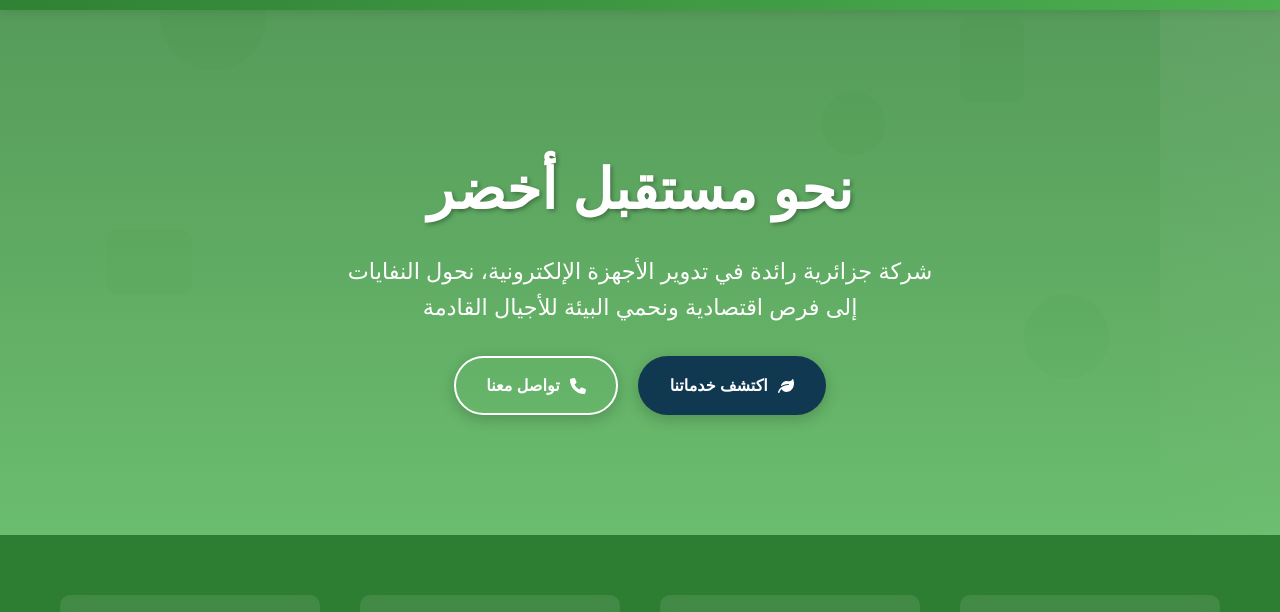
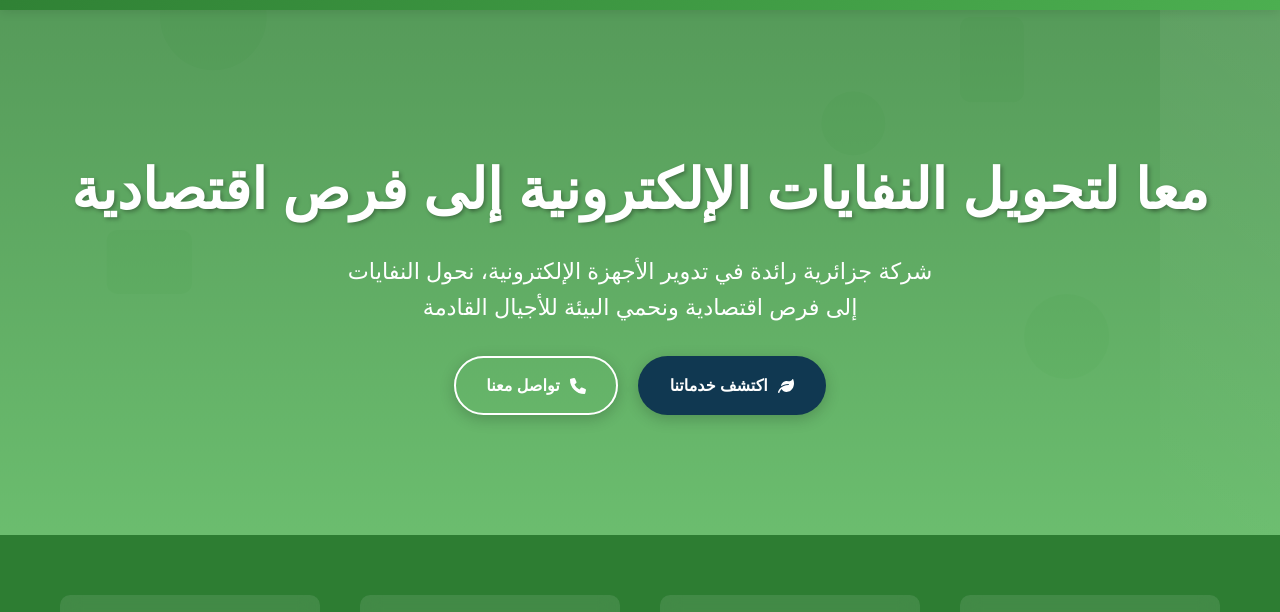
Before and after one commit to ayoubber/EWR, a plain HTML site: page index.html in a window 1280 px wide. Shown: the part 125-737 px from the top of the page. Drawn offline with Linux system fonts and the light colour scheme.

Commit message:
index.html

```diff
--- a/index.html
+++ b/index.html
@@ -1090,7 +1090,7 @@
         <section class="hero" id="home">
             <div class="container">
                 <div class="hero-content">
-                    <h1>نحو مستقبل أخضر</h1>
+                    <h1>معا لتحويل النفايات الإلكترونية إلى فرص اقتصادية</h1>
                     <p>شركة جزائرية رائدة في تدوير الأجهزة الإلكترونية، نحول النفايات إلى فرص اقتصادية ونحمي البيئة للأجيال القادمة</p>
                     <div class="cta-buttons">
                         <a href="#services" class="btn btn-primary">
```
